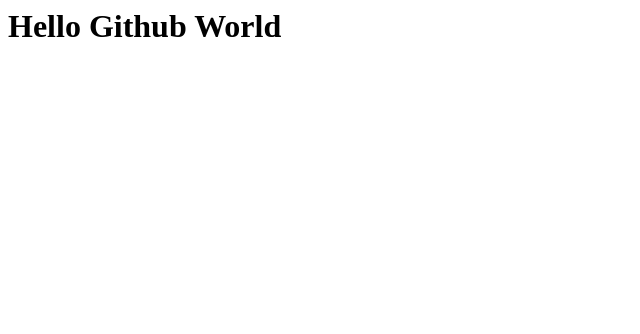
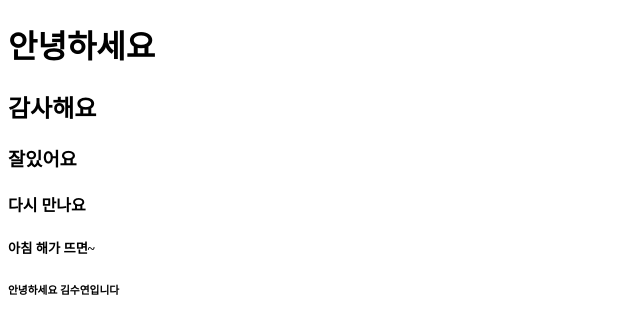
Before and after one commit to suyeon0702/msai_first, a plain HTML site: page index.html in a window 1280 px wide. Shown: the whole page, without its empty margins (0-640 px from the left). Drawn offline with Linux system fonts and the light colour scheme.

Commit message:
(수정) index.html 파일 내용 수정

```diff
--- a/index.html
+++ b/index.html
@@ -1 +1,16 @@
-<h1>Hello Github World</h1>
+<!DOCTYPE html>
+<html lang="en">
+<head>
+    <meta charset="UTF-8">
+    <meta name="viewport" content="width=device-width, initial-scale=1.0">
+    <title>Document</title>
+</head>
+<body>
+    <h1>안녕하세요</h1>
+    <h2>감사해요</h2>
+    <h3>잘있어요</h3>
+    <h4>다시 만나요</h4>
+    <h5>아침 해가 뜨면~</h5>
+    <h6>안녕하세요 김수연입니다</h6>
+</body>
+</html>
```
